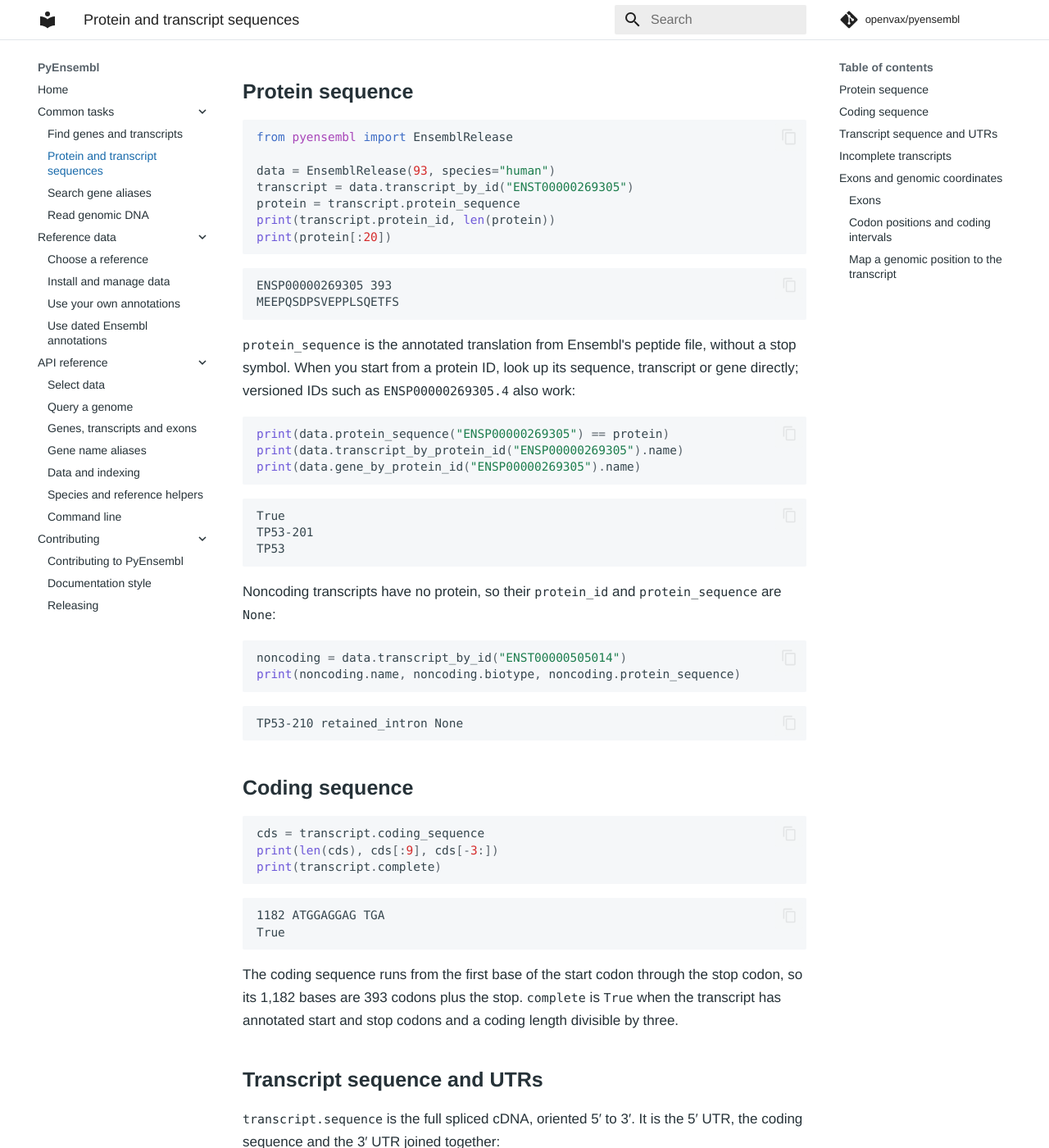
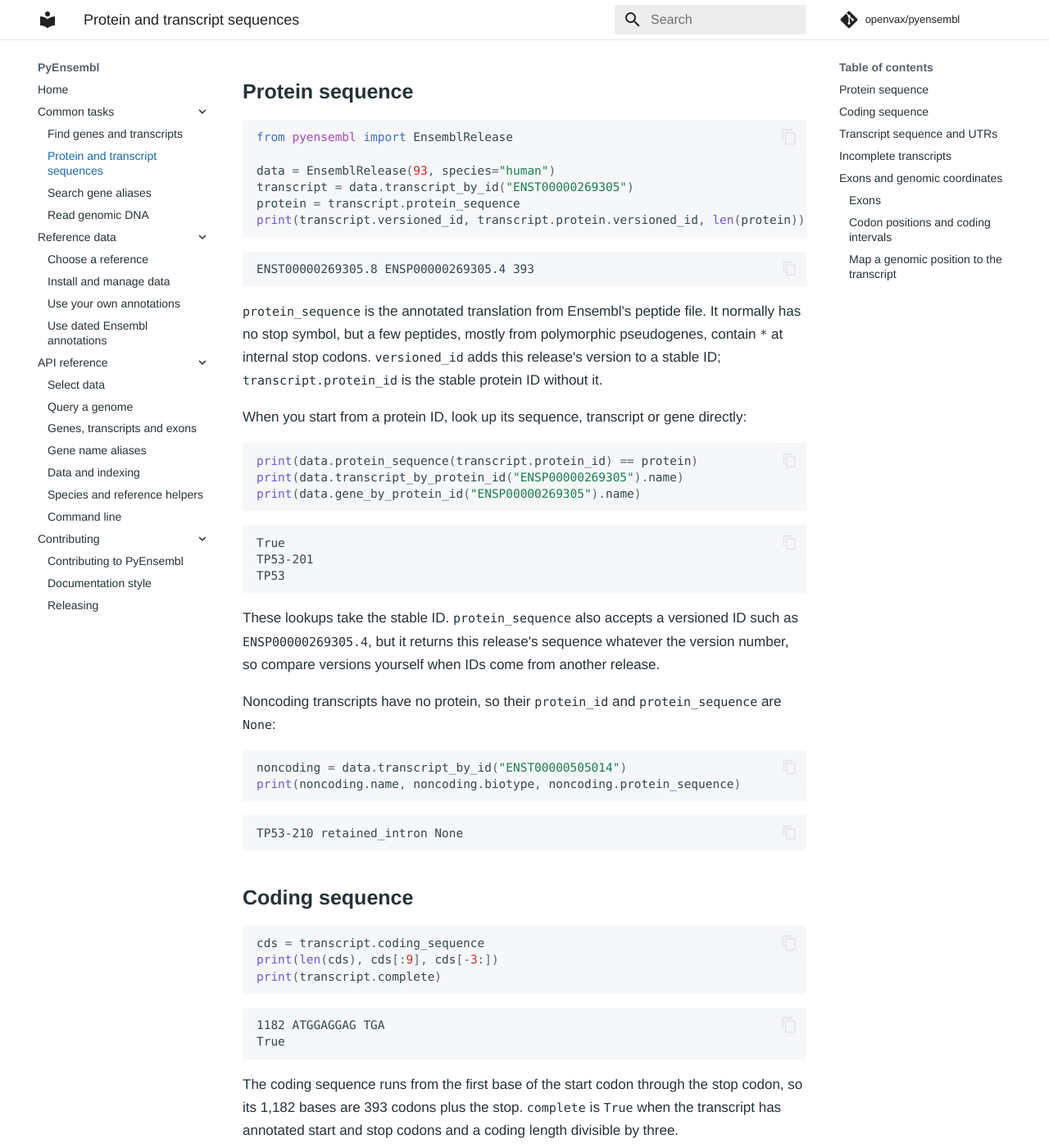
Before and after one commit to openvax/pyensembl, an MkDocs documentation site: the page built from docs/guides/transcripts.md, in a window 1280 px wide and 1400 px high, scrolled down 221 px. Shown: the whole window at 82% size. Built offline with MkDocs 1.6.1 and Material for MkDocs 9.7.7, drawn with Linux system fonts in a browser that asks for light colours; comment, search, counter and statistics services are not loaded; some of the changed text lies outside the part shown.

Commit message:
Fix review findings in the protein-first sequence guide; bump to 2.23.2
- State that ID lookups take stable IDs: only protein_sequence accepts a
  versioned ID, and it ignores the version number (#445 tracks this).
- Show versioned_id instead of repeating the home page's protein output.
- Qualify "no stop symbol": 119 of 107,844 release-93 peptides contain '*'.
- UTR + CDS + UTR equals the cDNA only with annotated start and stop codons.
- Home: the cDNA shown begins with the 5' UTR.
- Grammar in the feature reference intro; drop a redundant anchor.

Claude-Session: https://claude.ai/code/session_01JHs8VDxVb1em9SZoKjVvXH

````diff
--- a/docs/guides/transcripts.md
+++ b/docs/guides/transcripts.md
@@ -12,21 +12,24 @@ from pyensembl import EnsemblRelease
 data = EnsemblRelease(93, species="human")
 transcript = data.transcript_by_id("ENST00000269305")
 protein = transcript.protein_sequence
-print(transcript.protein_id, len(protein))
-print(protein[:20])
+print(transcript.versioned_id, transcript.protein.versioned_id, len(protein))
 ```
 
 ```text
-ENSP00000269305 393
-MEEPQSDPSVEPPLSQETFS
+ENST00000269305.8 ENSP00000269305.4 393
 ```
 
-`protein_sequence` is the annotated translation from Ensembl's peptide file,
-without a stop symbol. When you start from a protein ID, look up its sequence,
-transcript or gene directly; versioned IDs such as `ENSP00000269305.4` also work:
+`protein_sequence` is the annotated translation from Ensembl's peptide file.
+It normally has no stop symbol, but a few peptides, mostly from polymorphic
+pseudogenes, contain `*` at internal stop codons. `versioned_id` adds this
+release's version to a stable ID; `transcript.protein_id` is the stable protein
+ID without it.
+
+When you start from a protein ID, look up its sequence, transcript or gene
+directly:
 
 ```python
-print(data.protein_sequence("ENSP00000269305") == protein)
+print(data.protein_sequence(transcript.protein_id) == protein)
 print(data.transcript_by_protein_id("ENSP00000269305").name)
 print(data.gene_by_protein_id("ENSP00000269305").name)
 ```
@@ -36,6 +39,11 @@ True
 TP53-201
 TP53
 ```
+
+These lookups take the stable ID. `protein_sequence` also accepts a versioned
+ID such as `ENSP00000269305.4`, but it returns this release's sequence whatever
+the version number, so compare versions yourself when IDs come from another
+release.
 
 Noncoding transcripts have no protein, so their `protein_id` and
 `protein_sequence` are `None`:
@@ -69,8 +77,9 @@ length divisible by three.
 
 ## Transcript sequence and UTRs
 
-`transcript.sequence` is the full spliced cDNA, oriented 5′ to 3′. It is the
-5′ UTR, the coding sequence and the 3′ UTR joined together:
+`transcript.sequence` is the full spliced cDNA, oriented 5′ to 3′. For a
+transcript with annotated start and stop codons, it is the 5′ UTR, the coding
+sequence and the 3′ UTR joined together:
 
 ```python
 utr5 = transcript.five_prime_utr_sequence
@@ -109,7 +118,7 @@ Without an annotated start codon, `coding_sequence` and
 `five_prime_utr_sequence` are `None`. The peptide file can still hold a partial
 translation, so check `complete` before analyzing codons or reading frames.
 
-## Exons and genomic coordinates <a id="inspect-a-transcript"></a>
+## Exons and genomic coordinates
 
 ### Exons
 
--- a/pyensembl/version.py
+++ b/pyensembl/version.py
@@ -1,4 +1,4 @@
-__version__ = "2.23.1"
+__version__ = "2.23.2"
 
 def print_version():
     print(f"v{__version__}")
````
Also changed, not shown: docs/index.md (+2 -1 lines), docs/reference/features.md (+1 -1 lines).
